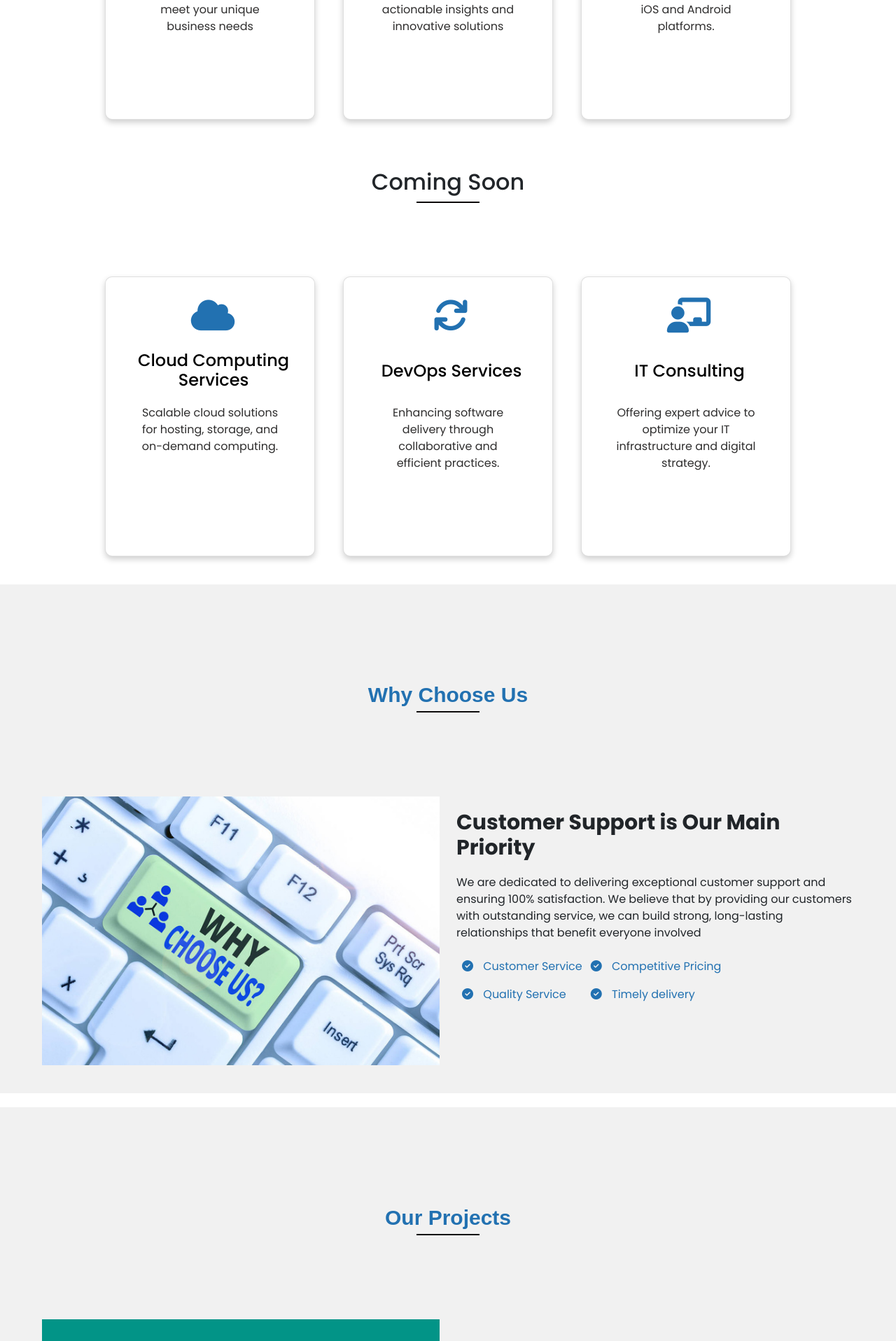
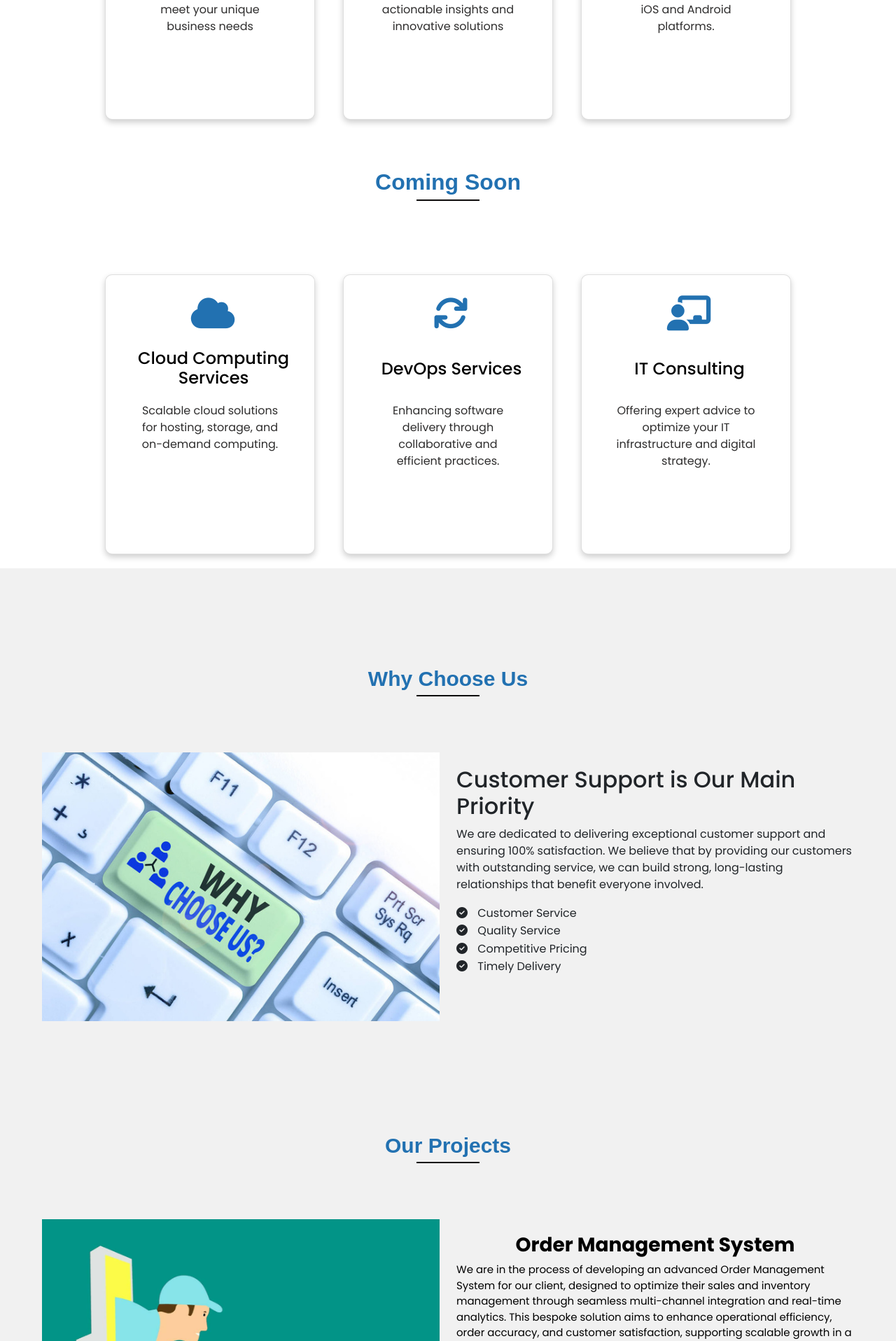
Before and after one commit to NumairAhmed1/reimagined-enigma, a PHP site: page / in a window 1280 px wide; the page is wider, and only the part inside the window is pictured. Shown: the part 1235-3151 px from the top of that part at 70% size. Run offline with PHP 8.4, Linux system fonts and the light colour scheme.

Commit message:
why choose us

```diff
--- a/index.html
+++ b/index.html
@@ -139,26 +139,27 @@
   <div class="cards-container">
     <a href="software-development.html" class="card wow fadeInLeft" style="text-decoration: none;">
       <i class="fa-solid fa-code"></i>
-    <h2 style="text-decoration: none;">Software Development</h2>
+      <h2>Software Development</h2>
       <p>Building tailored software solutions to meet your unique business needs</p>
     </a>
     <a href="data-analysis-ai.html" class="card wow fadeIn" style="text-decoration: none;">
       <i class="fa-solid fa-pen-nib"></i>
-    <h2 style="text-decoration: none;">Data Analysis & AI</h2>
+      <h2>Data Analysis & AI</h2>
       <p>Leveraging the power of data and AI to provide actionable insights and innovative solutions</p>
     </a>
     <a href="mobile-development.html" class="card wow fadeInRight" style="text-decoration: none;">
       <i class="fa-brands fa-python"></i>
-    <h2 style="text-decoration: none;">Mobile App Development</h2>
+      <h2>Mobile App Development</h2>
       <p>Designing engaging mobile experiences for iOS and Android platforms.</p>
     </a>
   </div>
 
 
 
+
     <!-- Upcoming Services -->
     <div class="upcoming-services">
-      <h2 class="main-sections wow fadeIn text-center" style="margin-top: 50px;">Coming Soon</h2>
+      <h2 class="main-sections wow fadeIn text-center " style="margin-top: 50px;"  id="mainsections">Coming Soon</h2>
       <div id="sectionborder"></div>
       <div class="cards-container">
         <div class="card wow fadeInLeft">
@@ -186,7 +187,6 @@
 
 
    <!--why us -->
-
    <section class="motosection">
     <div class="motoheadline">
       <h1 id="mainsections">Why Choose Us</h1>
@@ -195,28 +195,24 @@
     <div class="moto-main-container">
       <div class="row">
         <div class="col-md-6" id="motoimage">
-        <img src="images/why us.jpeg">
+          <img src="images/why us.jpeg" alt="Why Choose Us">
         </div>
-
         <div class="col-md-6" id="moto-text-container">
-        <h1>Customer Support is Our Main Priority</h1>
+          <h2>Customer Support is Our Main Priority</h2>
           <p>
-          We are dedicated to delivering exceptional customer support and ensuring 100% satisfaction. We believe that by providing our customers with outstanding service, we can build strong, long-lasting relationships that benefit everyone involved
+            We are dedicated to delivering exceptional customer support and ensuring 100% satisfaction. We believe that by providing our customers with outstanding service, we can build strong, long-lasting relationships that benefit everyone involved.
           </p>
-
-        <ul id="moto-featurs">
-          <div id="list-features">
-          <li> <i class="fa-sharp fa-solid fa-circle-check"></i>  Customer Service</li>
-          <li> <i class="fa-sharp fa-solid fa-circle-check"></i> Quality Service</li>
-        </div>
-         <div list-features>
+          <ul id="moto-features">
+            <li><i class="fa-sharp fa-solid fa-circle-check"></i> Customer Service</li>
+            <li><i class="fa-sharp fa-solid fa-circle-check"></i> Quality Service</li>
             <li><i class="fa-sharp fa-solid fa-circle-check"></i> Competitive Pricing</li>
-          <li> <i class="fa-sharp fa-solid fa-circle-check"></i> Timely delivery</li>
-        </div>
+            <li><i class="fa-sharp fa-solid fa-circle-check"></i> Timely Delivery</li>
           </ul>
         </div>
       </div>
+    </div>
   </section>
+
 
   <section class="motosection">
     <div class="motoheadline">
@@ -263,8 +259,6 @@
 
 
 
-
-<!-- Careers Section -->
 <section id="careers" class="careers-section">
   <div class="container">
     <h1>Join Our Team</h1>
@@ -299,12 +293,7 @@
             <option value="software_engineer">Software Engineer</option>
             <option value="data_scientist">Data Scientist</option>
             <option value="full_stack_developer">Full Stack Developer</option>
-        <option value="product_manager">Cloud Engineer</option>
-        <option value="product_manager">Business Development Associate</option>
-        <option value="product_manager">Human Resource Manager</option>
-        <option value="product_manager">Frontend Developer</option>
-        <option value="product_manager">Backend Developer</option>
-        <option value="product_manager">MTO Intern</option>
+            <!-- Add more positions here -->
           </select>
         </div>
         <div class="form-group">
@@ -318,6 +307,7 @@
     </div>
   </div>
 </section>
+
 
 
 
--- a/style.css
+++ b/style.css
@@ -587,81 +587,55 @@ justify-content: center;
   }
 }
 
-
-/* moto Section styling */
+/* Moto Section styling */
 .motosection {
   background-color: #f1f1f1;
-  /* padding: 10px 0; */
-  padding-top: 80px;
-  margin-top: 20px;
-
+  padding-top: 20px;
+  padding-bottom: 0px; /* Added padding bottom for spacing */
 }
 
 /* Styling for the container */
 .moto-main-container {
   max-width: 1200px;
-padding: 20px;
+  padding: 20px;
   margin: 0 auto;
-  display: flex;
-  flex-wrap: wrap;
-  justify-content: space-between;
-  align-items: center;
 }
-
 
 /* Styling for the introduction text */
 .motosection h1 {
   font-size: 30px;
-  margin-top: -85px;
   margin-bottom: 20px;
   font-family: "Poppins", sans-serif;
-  font-weight: bold
-
-}
-.motosection #motoimage  img{
-display: flex;
-max-width: 100%;
- position: relative;
-right: 40px;
-bottom: 20px;
-height:100%;
-margin: auto;
-}
-.motosection #moto-text-container {
-margin: auto;
-}
-.motosection .motoheadline{
-margin: auto;
-position: relative;
-bottom: 60px;
+  font-weight: bold;
 }
 
+.motosection #motoimage img {
+  max-width: 100%;
+  height: auto; /* Changed height to auto for responsive resizing */
+  margin: auto;
+  display: block; /* Added to center the image */
+}
 
+.motosection #moto-text-container {
+  margin-top: 20px; /* Added margin top for spacing */
+}
 
-.motosection ul li{
- list-style: none;
- position: relative;
- left: -36px;
-padding-left: 22px;
- line-height: 40px;
+.motosection .motoheadline {
+  text-align: center; /* Centered the headline */
 }
-.motosection .fa-shield-check{
- color: #0b6cbb;;
- font-size: 100px;
+
+/* Styling for the features list */
+.motosection ul {
+  padding-left: 0;
 }
-.motosection #moto-featurs{
- display: flex;
- color: #2271b1;;
- margin-right: 33px;
 
+.motosection ul li {
+  list-style: none;
+  line-height: 1.6;
 }
-.motosection ul li i{
- position: relative;
- left: -10px;
-}
-.motosection ul li, i{
- position: relative;
- right: 42px;
+
+.motosection ul li i {
+  margin-right: 10px; /* Added margin right for spacing between icon and text */
 }
 
 /* Projects Container to Grid Layout */
@@ -1436,3 +1410,63 @@ form .user-details .input-box{
    max-width: 80%;
   margin: 30px auto;
 }
+
+
+
+/*--------------------------------------------------------------
+# Sections General
+--------------------------------------------------------------*/
+section {
+  padding: 60px 0;
+}
+
+.section-bg {
+  background-color: white;
+}
+
+.section-title {
+  text-align: center;
+  padding: 30px 0;
+  position: relative;
+}
+
+.section-title h2 {
+  font-size: 32px;
+  font-weight: 700;
+  text-transform: uppercase;
+  margin-bottom: 20px;
+  padding-bottom: 0;
+  color: #3b434a;
+  position: relative;
+  z-index: 2;
+}
+
+.section-title span {
+  position: absolute;
+  top: 30px;
+  color: #eef0f2;
+  left: 0;
+  right: 0;
+  z-index: 1;
+  font-weight: 700;
+  font-size: 52px;
+  text-transform: uppercase;
+  line-height: 0;
+}
+
+.section-title p {
+  margin-bottom: 0;
+  position: relative;
+  z-index: 2;
+}
+
+@media (max-width: 575px) {
+  .section-title h2 {
+    font-size: 28px;
+    margin-bottom: 15px;
+  }
+
+  .section-title span {
+    font-size: 38px;
+  }
+}
```
Lines whose indentation alone changed are shown as unchanged.
